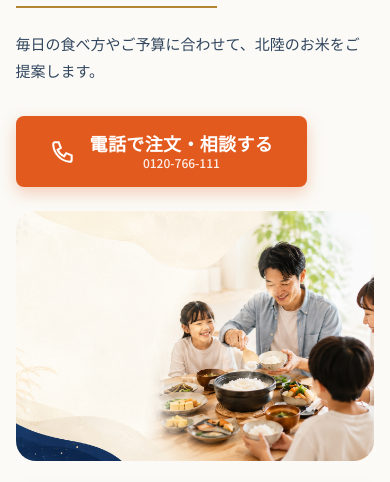
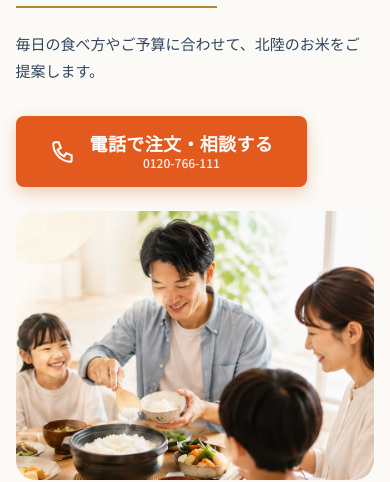
Before and after one commit to kimuyasu0709-ux/kameda, a plain HTML site: page index.html in a window 390 px wide. Shown: the part 372-854 px from the top of the page. Drawn offline with Linux system fonts and the light colour scheme.

Commit message:
モバイルのFV画像と見切れ修正

```diff
--- a/index.html
+++ b/index.html
@@ -143,6 +143,7 @@ h1,h2,h3{font-family:var(--serif);color:var(--navy);font-weight:600;line-height:
    ============================================================ */
 .hero{position:relative;width:100%;min-height:680px;display:flex;align-items:center;padding-top:140px;background:#fbfaf6;overflow:hidden;isolation:isolate}
 .hero__media{position:absolute;inset:0;z-index:1}
+.hero__media picture{display:contents}
 .hero__media img{width:100%;height:100%;object-fit:cover;object-position:center center}
 .hero__scrim{position:absolute;inset:0;z-index:2;
   background:linear-gradient(100deg,rgba(251,250,246,.55) 0%,rgba(251,250,246,.30) 28%,rgba(251,250,246,0) 52%);}
@@ -356,8 +357,8 @@ h1,h2,h3{font-family:var(--serif);color:var(--navy);font-weight:600;line-height:
 }
 @media(max-width:768px){
   .hero{min-height:0;padding-bottom:40px}
-  .hero__media{position:relative;inset:auto;height:clamp(240px,64vw,380px);margin-top:24px;border-radius:20px;overflow:hidden;width:100%}
-  .hero__media img{object-position:62% center}
+  .hero__media{position:relative;inset:auto;aspect-ratio:4/3;height:auto;max-height:460px;margin-top:24px;border-radius:20px;overflow:hidden;width:100%}
+  .hero__media img{object-position:center 32%}
   .hero__scrim{display:none}
   .hero-inner{padding:36px 0 0;display:flex;flex-direction:column}
   .hero__copy{max-width:none;order:1}
@@ -439,7 +440,7 @@ h1,h2,h3{font-family:var(--serif);color:var(--navy);font-weight:600;line-height:
         </a>
       </div>
     </div>
-    <div class="hero__media"><img src="src/fv.jpg" alt="炊きたてのごはんを囲む家族の食卓"></div>
+    <div class="hero__media"><picture><source media="(max-width:768px)" srcset="src/fv-mobile.jpg"><img src="src/fv.jpg" alt="炊きたてのごはんを囲む家族の食卓"></picture></div>
     <div class="hero__stats">
         <div class="hero__stat">
           <span class="stat-label">創業</span>
```
Also changed, not shown: src/fv-mobile.jpg (added).
